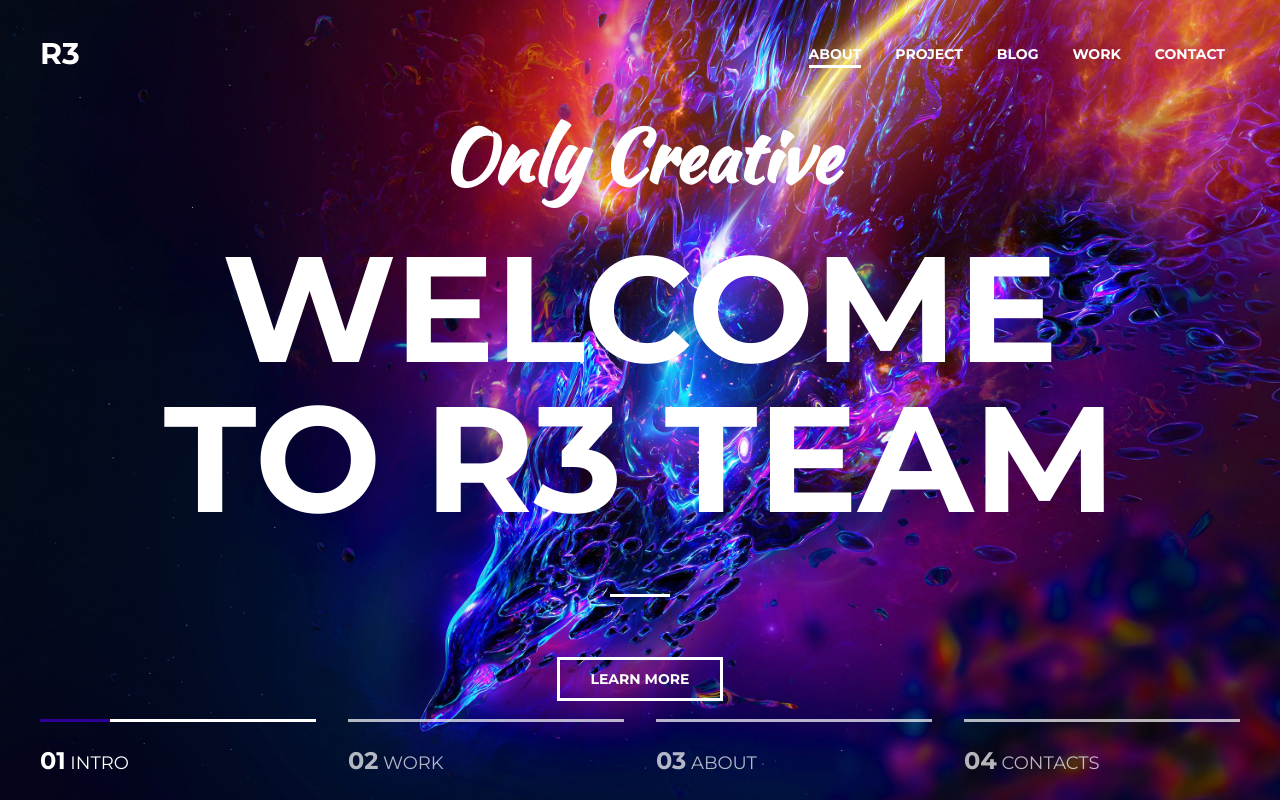
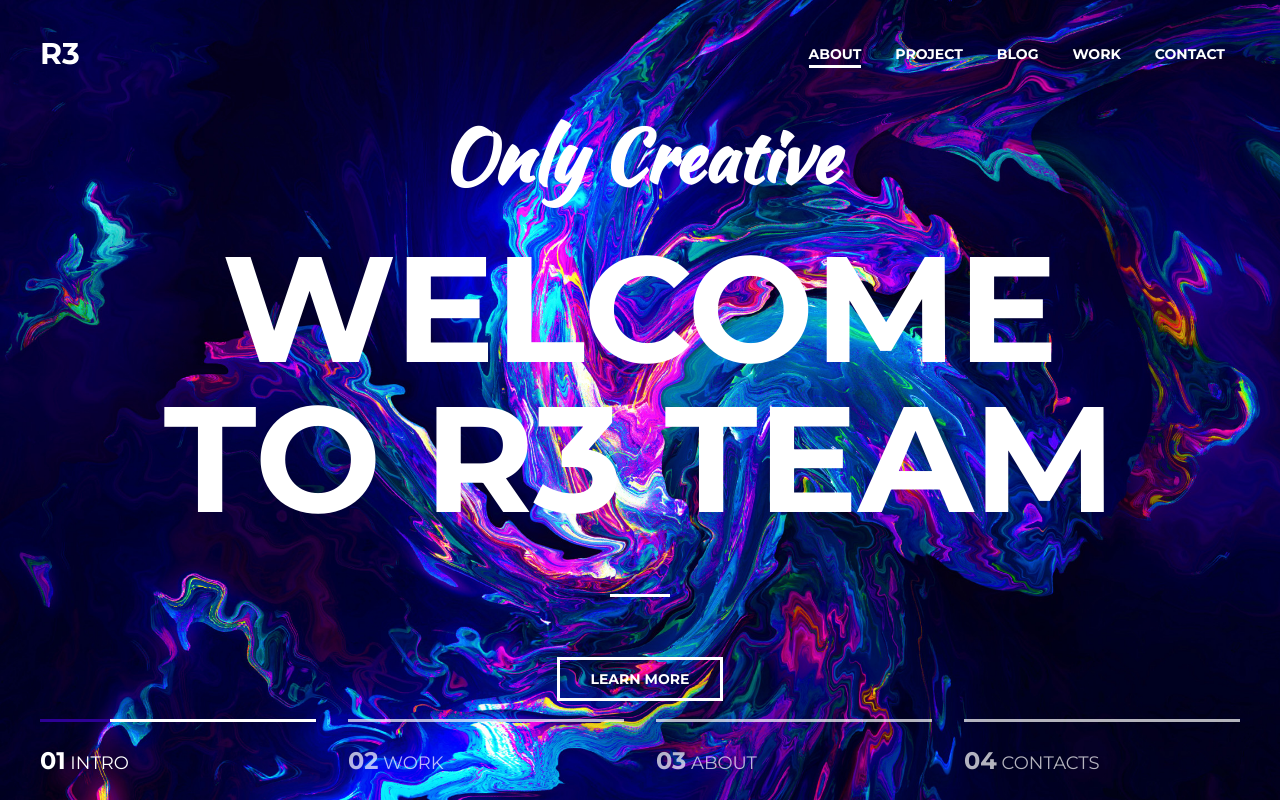
Before and after one commit to cvclon3/webpagestest, a plain HTML site: page index.html in a window 1280 px wide. Drawn offline with Linux system fonts and the light colour scheme.

Commit message:
Update style.css

```diff
--- a/style.css
+++ b/style.css
@@ -35,7 +35,7 @@ h1, h2, h3, h4, h5, h6 {
     width: 100%;
     height: 100vh;
 
-    background: url("img/intro3.jpg") center no-repeat;
+    background: url("img/intro2.jpg") center no-repeat;
     -webkit-background-size: cover;
     background-size: cover;
 }
```
